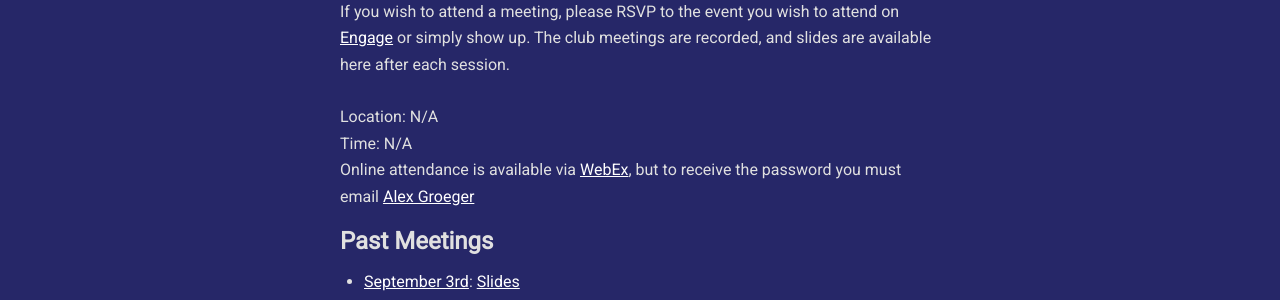
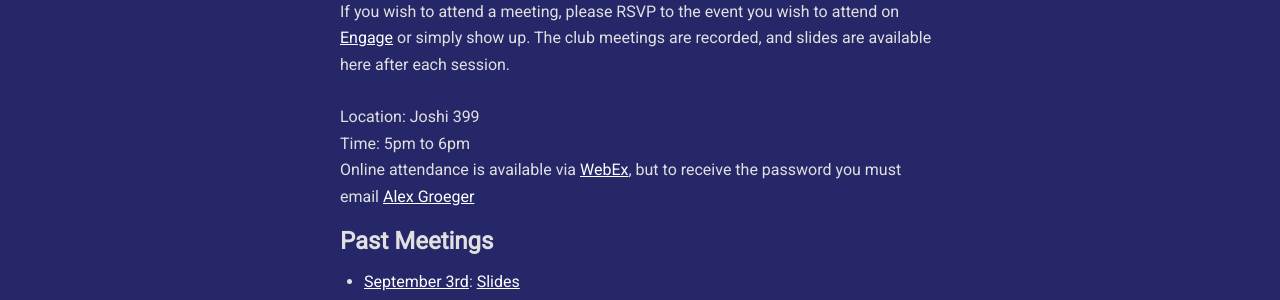
Before and after one commit to WSU-Quantum-Sciences/wsu-quantum-sciences.github.io, a Jekyll site: the page built from pages/club.md, in a window 1280 px wide. Shown: the part 294-594 px from the top of the page. Built offline with Jekyll 4.4.1, drawn with Linux system fonts in a browser that asks for light colours; nearby versions of some CDN libraries.

Commit message:
updates for this semester

```diff
--- a/pages/club.md
+++ b/pages/club.md
@@ -9,8 +9,8 @@ This club is dedicated to exploring sciences that involve quantum mechanics with
 
 ## Meetings
 If you wish to attend a meeting, please RSVP to the event you wish to attend on [Engage](https://wright.campuslabs.com/engage/organization/wsuquantum/events) or simply show up. The club meetings are recorded, and slides are available here after each session.<br /><br />
-Location: N/A <br />
-Time: N/A <br />
+Location: Joshi 399 <br />
+Time: 5pm to 6pm <br />
 Online attendance is available via [WebEx](https://wright.webex.com/wright/j.php?MTID=m9fdb22584d57416bb50169f029b4fdf5), but to receive the password you must email [Alex Groeger](groeger.2@wright.edu)<br /> <!---Password is WSUQSF24-->
 
 ## Past Meetings
```
Also changed, not shown: pages/about.md (+0 -3 lines), pages/research.md (+1 -1 lines).
